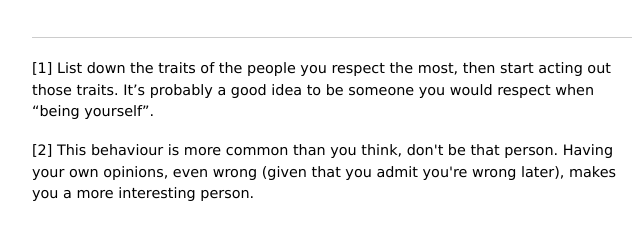
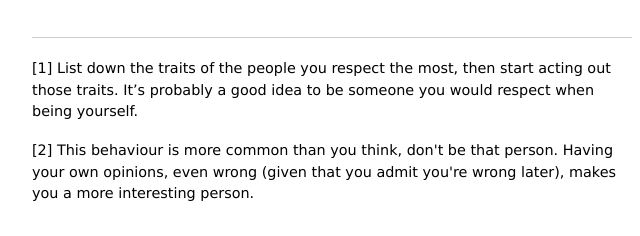
Before and after one commit to stevequindo/stevequindo.github.io, a plain HTML site: page docs/authenticity.html in a window 1280 px wide. Shown: the part 1362-1598 px from the top of the page, 308-948 px from the left. Drawn offline with Linux system fonts and the light colour scheme.

Commit message:
remove quotes

```diff
--- a/docs/authenticity.html
+++ b/docs/authenticity.html
@@ -105,7 +105,7 @@
 
 <div class="notes">
     <p id="ref1">[1] List down the traits of the people you respect the most, then start acting out those traits. It’s
-        probably a good idea to be someone you would respect when “being yourself”.</p>
+        probably a good idea to be someone you would respect when being yourself.</p>
 
     <p id="ref2">[2] This behaviour is more common than you think, don't be that person. Having
         your own opinions, even wrong (given that you admit you're wrong later), makes you a more interesting person.</p>
```
